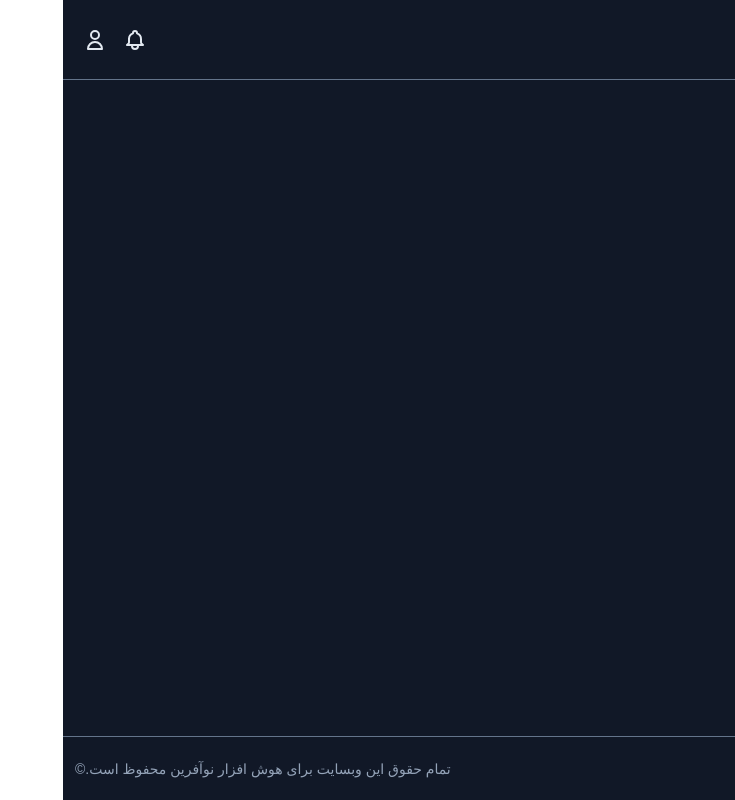
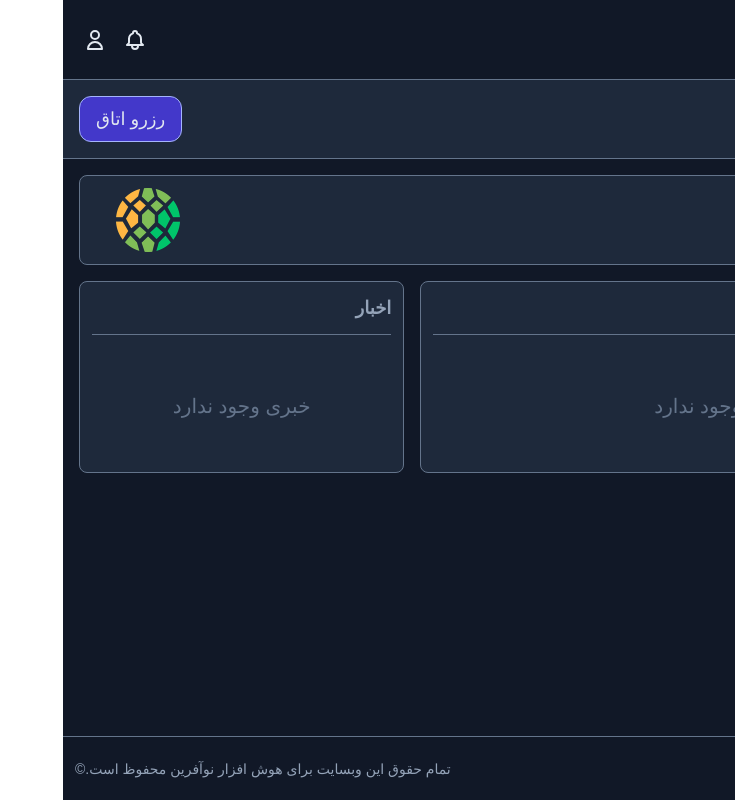
Before and after one commit to DevMasen/lingo-hub, a React (Vite) app: page /app/dashboard in a window 1280 px wide. Shown: the whole page, without its empty margins (545-1280 px from the left). Built offline with nearby package versions, Linux system fonts and the light colour scheme; a web font is replaced by a local one.

Commit message:
feat: dashboard implemented

```diff
--- a/src/App.jsx
+++ b/src/App.jsx
@@ -15,7 +15,7 @@ import UserInfo from './components/UserInfo';
 import Setting from './components/Setting';
 import PasswordChange from './components/PasswordChange';
 import Support from './components/Support';
-
+//////////////////////////////////////
 const router = createBrowserRouter([
   {
     path: '/',
--- a/src/components/Dashboard.jsx
+++ b/src/components/Dashboard.jsx
@@ -1,9 +1,108 @@
+import PanelButton from './PanelButton';
+
+const sectionPartsStyles = 'bg-slate-800 rounded-lg border border-slate-500 p-3';
+
 function Dashboard() {
   return (
-    <div>
-      <header>
-        <span> داشبورد </span>
+    <div className="grid grid-cols-1 grid-rows-[auto_1fr]">
+      <header className="flex items-center justify-between border-b border-slate-500 bg-slate-800 p-4">
+        <span className="text-xl"> داشبورد </span>
+        <PanelButton to={'/app/rooms'} extraClasses="px-4 py-2">
+          رزرو اتاق
+        </PanelButton>
       </header>
+      <section className="grid grid-cols-[2fr_1fr] grid-rows-[auto_1fr] gap-4 p-4">
+        <div className={`${sectionPartsStyles} col-span-2 flex items-center justify-between pl-9`}>
+          <div className="space-y-3">
+            <h2 className="text-slate-400"> آکادمی زبان لینگوهاب </h2>
+            <p className="text-lg font-semibold"> اینجا زبان مزه دیگه ای میده 😉 </p>
+          </div>
+          <img src="/icon.png" className="w-16" alt="logo" />
+        </div>
+        <div>
+          <div
+            className={`${sectionPartsStyles} grid max-h-[15rem] min-h-[12rem] grid-cols-1 grid-rows-[auto_1fr] space-y-4 overflow-auto`}
+          >
+            <h3 className="flex border-b border-slate-500 pb-3 text-lg font-semibold text-slate-400">
+              تاریخچه رزرو ها
+            </h3>
+            {false ? (
+              <ul className="flex flex-col gap-3">
+                <li className="flex justify-between rounded-lg bg-slate-700 p-3">
+                  <div className="flex gap-8">
+                    <span>
+                      <span>1</span>
+                      <span>.</span>
+                    </span>
+                    <span className="flex gap-1">
+                      <span>اتاق</span>
+                      <span>101</span>
+                    </span>
+                    <span className="flex gap-1">
+                      <span>30</span>
+                      <span>فروردین</span>
+                      <span>1405</span>
+                    </span>
+                    <span className="flex gap-2">
+                      <span>
+                        <span>7</span>:<span>00</span>
+                      </span>
+                      <span>تا</span>
+                      <span>
+                        <span>8</span>:<span>30</span>
+                      </span>
+                    </span>
+                  </div>
+                  <span> لغو شد ❌ </span>
+                </li>
+                <li className="flex justify-between rounded-lg bg-slate-700 p-3">
+                  <div className="flex gap-8">
+                    <span>
+                      <span>2</span>
+                      <span>.</span>
+                    </span>
+                    <span className="flex gap-1">
+                      <span>اتاق</span>
+                      <span>102</span>
+                    </span>
+                    <span className="flex gap-1">
+                      <span>31</span>
+                      <span>فروردین</span>
+                      <span>1405</span>
+                    </span>
+                    <span className="flex gap-2">
+                      <span>
+                        <span>8</span>:<span>30</span>
+                      </span>
+                      <span>تا</span>
+                      <span>
+                        <span>10</span>:<span>00</span>
+                      </span>
+                    </span>
+                  </div>
+                  <span> رزرو شد ✅ </span>
+                </li>
+              </ul>
+            ) : (
+              <p className="flex items-center justify-center p-2 text-xl text-slate-500">
+                تاریخچه ای وجود ندارد
+              </p>
+            )}
+          </div>
+        </div>
+        <div>
+          <div
+            className={`${sectionPartsStyles} grid max-h-[15rem] min-h-[12rem] grid-cols-1 grid-rows-[auto_1fr] space-y-4 overflow-auto`}
+          >
+            <h3 className="border-b border-slate-500 pb-3 text-lg font-semibold text-slate-400">
+              اخبار
+            </h3>
+            <p className="flex items-center justify-center p-2 text-xl text-slate-500">
+              خبری وجود ندارد
+            </p>
+          </div>
+        </div>
+      </section>
     </div>
   );
 }
--- /dev/null
+++ b/src/components/PanelButton.jsx
@@ -0,0 +1,14 @@
+import { Link } from 'react-router';
+
+function PanelButton({ children, to, extraClasses = '' }) {
+  return (
+    <Link
+      to={to}
+      className={`flex items-center justify-center rounded-xl border border-indigo-300 bg-indigo-700 text-lg font-medium transition-all duration-300 hover:bg-indigo-500 ${extraClasses}`}
+    >
+      {children}
+    </Link>
+  );
+}
+
+export default PanelButton;
--- a/src/ui/MainContent.jsx
+++ b/src/ui/MainContent.jsx
@@ -1,5 +1,5 @@
 function MainContent({ children }) {
-  return <main className="grid grid-cols-1 grid-rows-[5rem_1fr_4rem]">{children}</main>;
+  return <main className="grid grid-cols-1 grid-rows-[5rem_auto_4rem]">{children}</main>;
 }
 
 export default MainContent;
```
